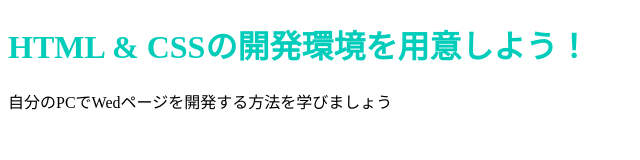
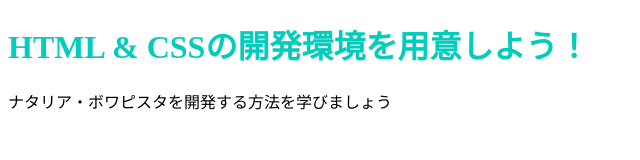
Before and after one commit to Taiga-Tanaka/Taiga-Tanaka.github.io, a plain HTML site: page index.html in a window 1280 px wide. Shown: the full height of the page, 0-640 px from the left. Drawn offline with Linux system fonts and the light colour scheme.

Commit message:
Update index.html

```diff
--- a/index.html
+++ b/index.html
@@ -7,6 +7,6 @@
   </head>
   <body>
     <h1 class="title">HTML & CSSの開発環境を用意しよう！</h1>
-    <p>自分のPCでWedページを開発する方法を学びましょう</p>
+    <p>ナタリア・ボワピスタを開発する方法を学びましょう</p>
   </body>
 </html>
```
